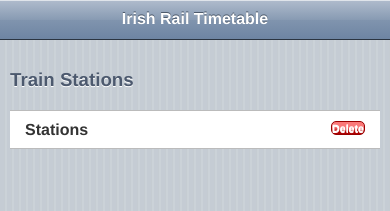
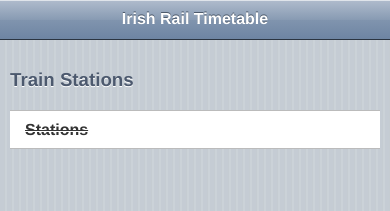
Before and after one commit to snmaher/traintimetableapp, a plain HTML site: page site/public/index.html in a window 390 px wide. Shown: the top 211 px of the page. Drawn offline with Linux system fonts and the light colour scheme; no server answers.

Commit message:
source code

```diff
--- a/site/public/index.html
+++ b/site/public/index.html
@@ -43,8 +43,8 @@
     <ul id="alllist" data-role="listview">
       <li>
 
-        <span class="text">{{-listtext}}</span>
-         <div id="delete_tm" class="delete" style="display:{{swipeon ? 'inline' :'none'}}">Delete</div>
+        <span class="text" style="text-decoration:{{swipeon ? 'line-through' :'none'}}">{{-listtext}}</span>
+         <!--<div id="delete_tm" class="delete" style="display:{{swipeon ? 'inline' :'none'}}">Delete</div>-->
       </li>
     </ul>
 
```
